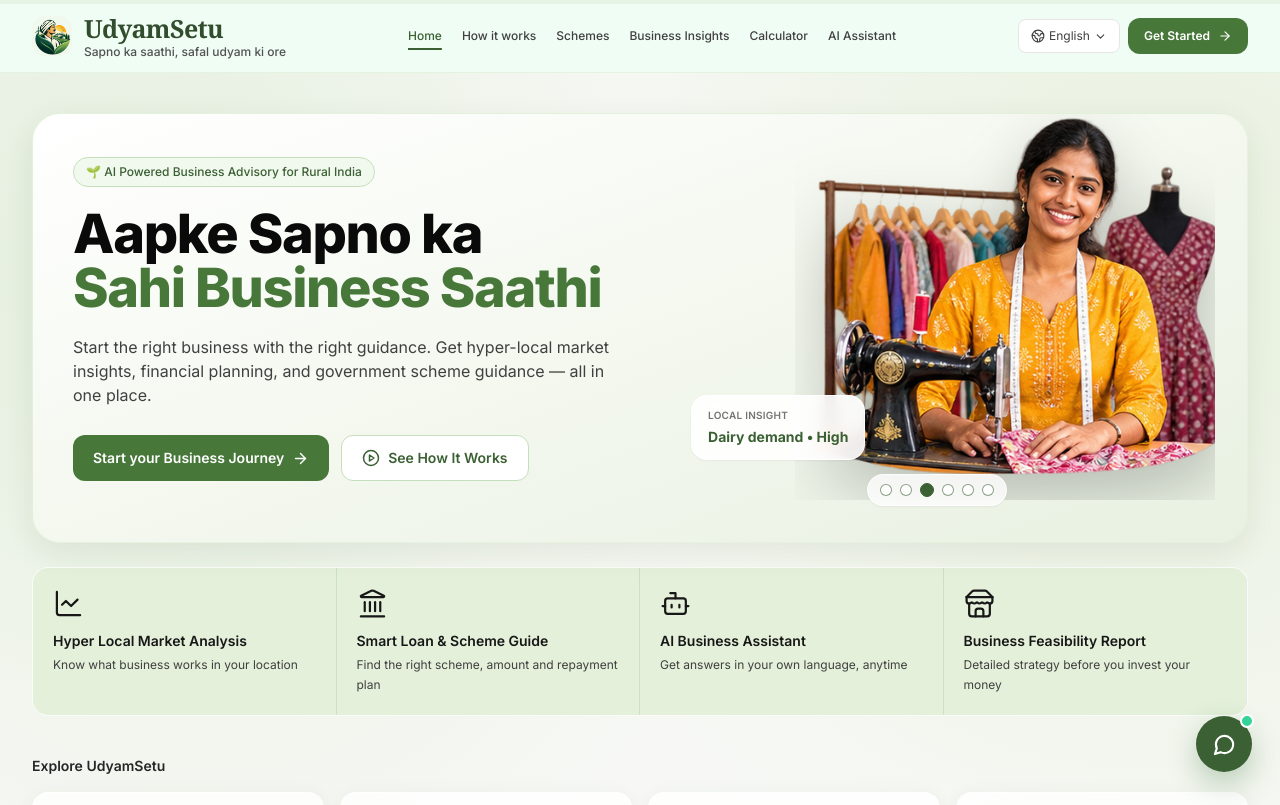
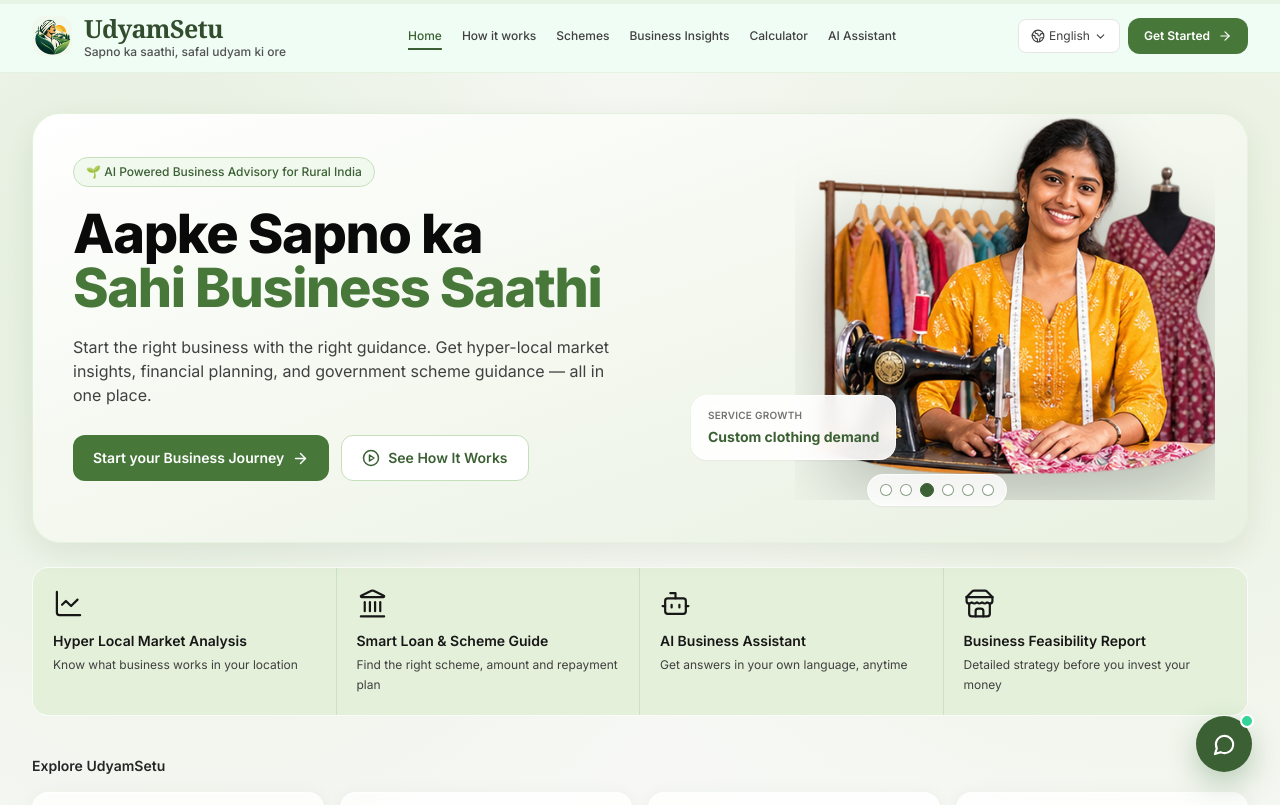
Before and after one commit to kaushiktushar337/UdyamSetu, a React (Vite) app: page / in a window 1280 px wide. Shown: the top 805 px of the page. Built offline with nearby package versions, Linux system fonts and the light colour scheme.

Commit message:
polished transition with updated mvp text

```diff
--- a/src/components/home/Hero.jsx
+++ b/src/components/home/Hero.jsx
@@ -4,6 +4,15 @@ import { useEffect, useState } from 'react'
 import { useLanguage } from '../../context/LanguageContext'
 
 const heroImages = ['farmer.png', 'shop.png', 'tailor.png', 'electrician.png', 'gardener.png', 'milkman.png']
+
+const heroImageMeta = {
+  'farmer.png': { label: 'Farm Growth', demand: 'Organic produce demand' },
+  'shop.png': { label: 'Retail Growth', demand: 'Daily essentials demand' },
+  'tailor.png': { label: 'Service Growth', demand: 'Custom clothing demand' },
+  'electrician.png': { label: 'Skill Growth', demand: 'Repair services demand' },
+  'gardener.png': { label: 'Green Growth', demand: 'Urban gardening demand' },
+  'milkman.png': { label: 'Dairy Growth', demand: 'Fresh milk demand' },
+}
 
 export default function Hero() {
   const { t } = useLanguage()
@@ -81,11 +90,11 @@ export default function Hero() {
 
               <div className="absolute bottom-6 left-6 z-40 rounded-2xl border border-white/80 bg-white/90 px-4 py-3 shadow-sm backdrop-blur">
                 <div className="text-[10px] font-semibold uppercase tracking-wide text-neutral-500">
-                  {t('home', 'local')}
+                  {heroImageMeta[heroImages[activeImage]].label}
                 </div>
 
                 <div className="mt-1 text-sm font-bold text-udyam-700">
-                  {t('home', 'demand')}
+                  {heroImageMeta[heroImages[activeImage]].demand}
                 </div>
               </div>
             </div>
```
